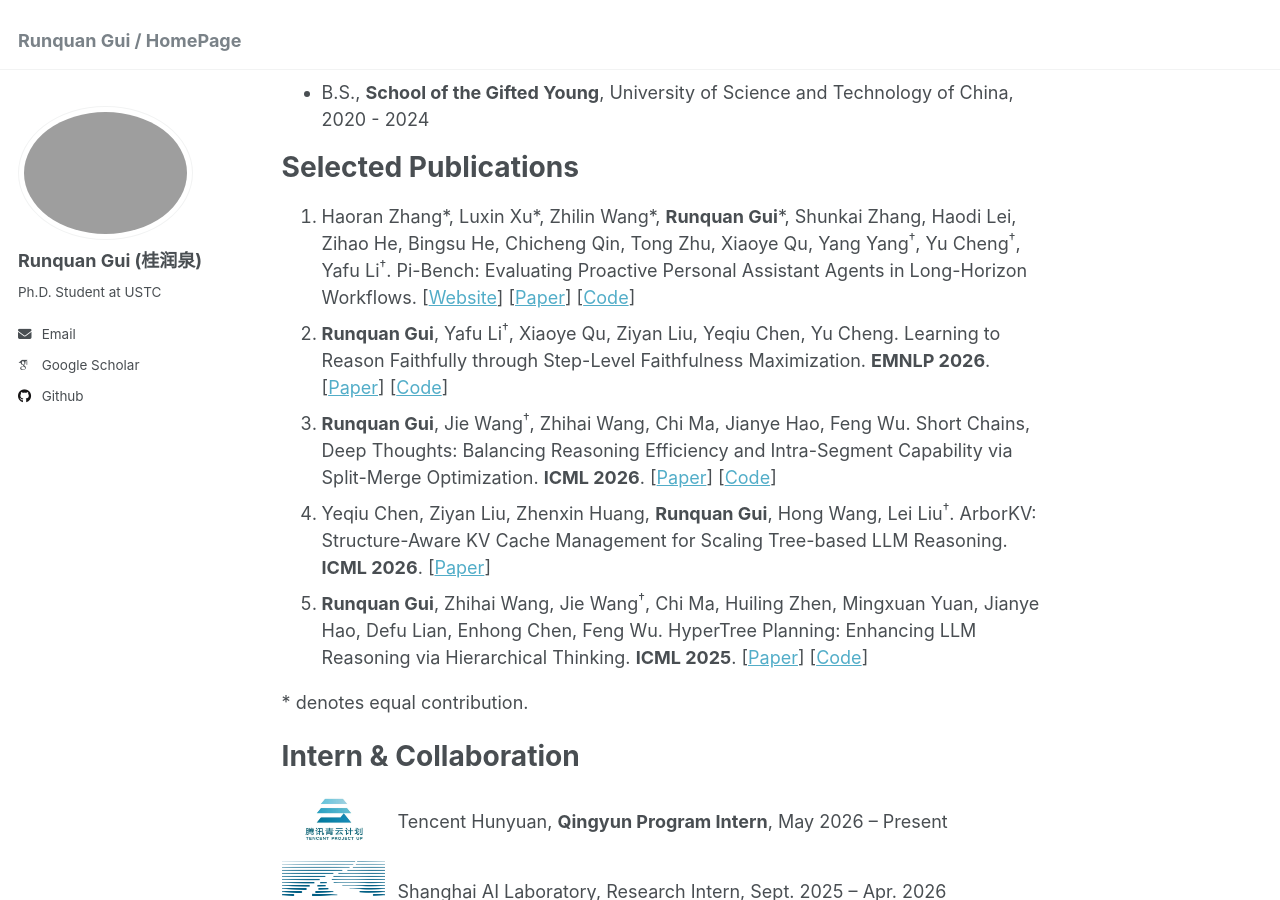
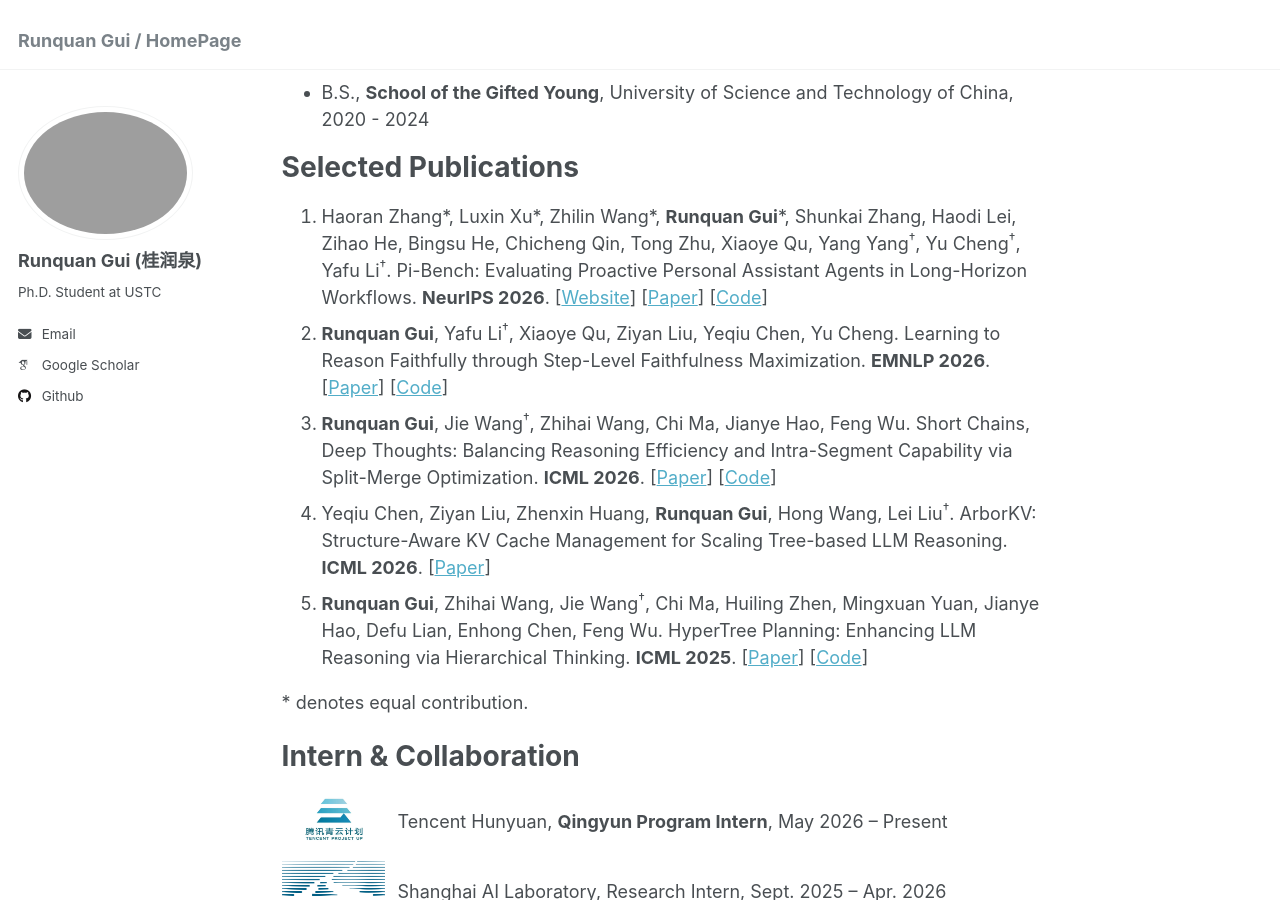
Before and after one commit to aintdoin/aintdoin.github.io, a Jekyll site: the page built from _pages/about.md, in a window 1280 px wide and 900 px high, scrolled down 405 px. Built offline with Jekyll 4.4.1, drawn with Linux system fonts in a browser that asks for light colours; some web fonts are replaced.

Commit message:
neurips26

```diff
--- a/_pages/about.md
+++ b/_pages/about.md
@@ -18,7 +18,7 @@ Education
 Selected Publications
 ======
 
-1. Haoran Zhang\*, Luxin Xu\*, Zhilin Wang\*, **Runquan Gui**\*, Shunkai Zhang, Haodi Lei, Zihao He, Bingsu He, Chicheng Qin, Tong Zhu, Xiaoye Qu, Yang Yang<sup>†</sup>, Yu Cheng<sup>†</sup>, Yafu Li<sup>†</sup>. Pi-Bench: Evaluating Proactive Personal Assistant Agents in Long-Horizon Workflows. [[Website](https://simplified-reasoning.github.io/Pi-Bench)] [[Paper](https://arxiv.org/pdf/2605.14678)] [[Code](https://github.com/Simplified-Reasoning/Pi-Bench)]
+1. Haoran Zhang\*, Luxin Xu\*, Zhilin Wang\*, **Runquan Gui**\*, Shunkai Zhang, Haodi Lei, Zihao He, Bingsu He, Chicheng Qin, Tong Zhu, Xiaoye Qu, Yang Yang<sup>†</sup>, Yu Cheng<sup>†</sup>, Yafu Li<sup>†</sup>. Pi-Bench: Evaluating Proactive Personal Assistant Agents in Long-Horizon Workflows. **NeurIPS 2026**. [[Website](https://simplified-reasoning.github.io/Pi-Bench)] [[Paper](https://arxiv.org/pdf/2605.14678)] [[Code](https://github.com/Simplified-Reasoning/Pi-Bench)]
 2. **Runquan Gui**, Yafu Li<sup>†</sup>, Xiaoye Qu, Ziyan Liu, Yeqiu Chen, Yu Cheng. Learning to Reason Faithfully through Step-Level Faithfulness Maximization. **EMNLP 2026**. [[Paper](https://arxiv.org/pdf/2602.03507)] [[Code](https://github.com/aintdoin/FaithRL)]
 3. **Runquan Gui**, Jie Wang<sup>†</sup>, Zhihai Wang, Chi Ma, Jianye Hao, Feng Wu. Short Chains, Deep Thoughts: Balancing Reasoning Efficiency and Intra-Segment Capability via Split-Merge Optimization. **ICML 2026**. [[Paper](https://arxiv.org/abs/2602.03141)] [[Code](https://github.com/aintdoin/CoSMo)]
 4. Yeqiu Chen, Ziyan Liu, Zhenxin Huang, **Runquan Gui**, Hong Wang, Lei Liu<sup>†</sup>. ArborKV: Structure-Aware KV Cache Management for Scaling Tree-based LLM Reasoning. **ICML 2026**. [[Paper](https://arxiv.org/pdf/2605.22106)]
```
